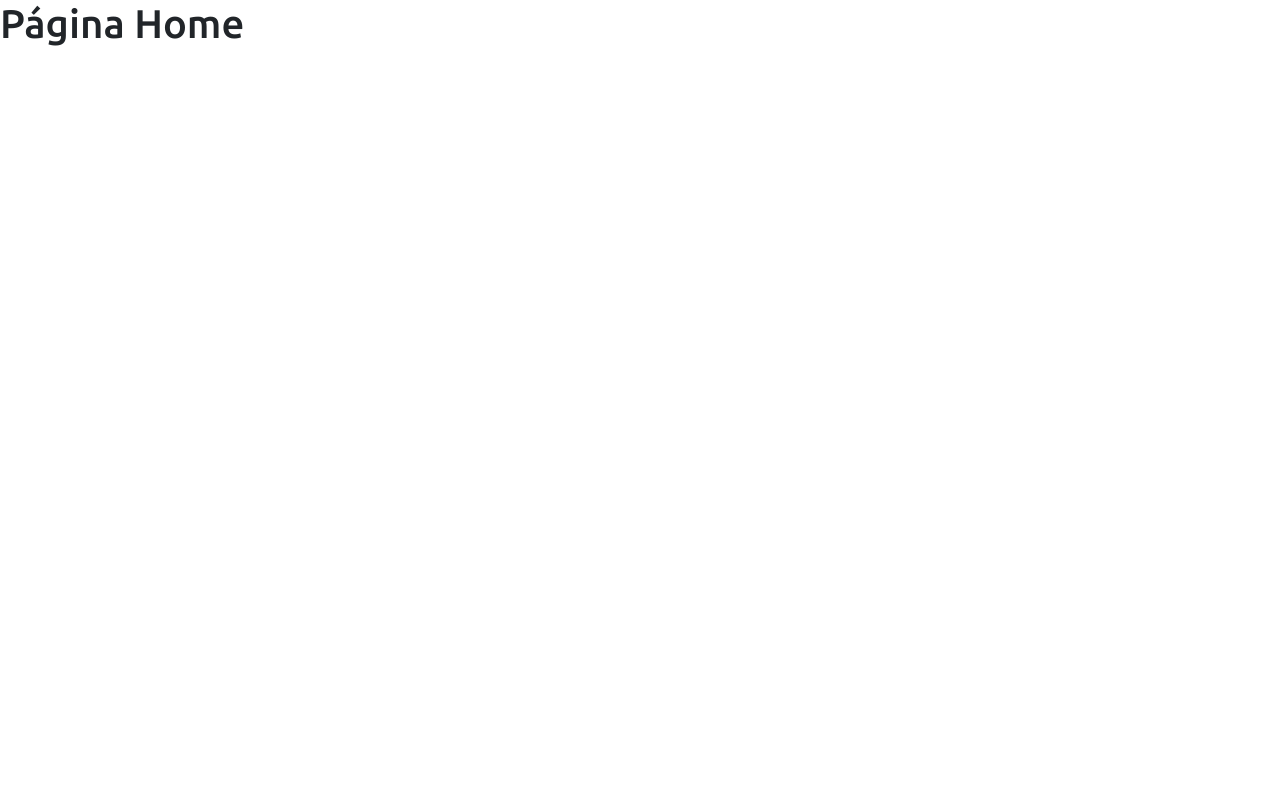
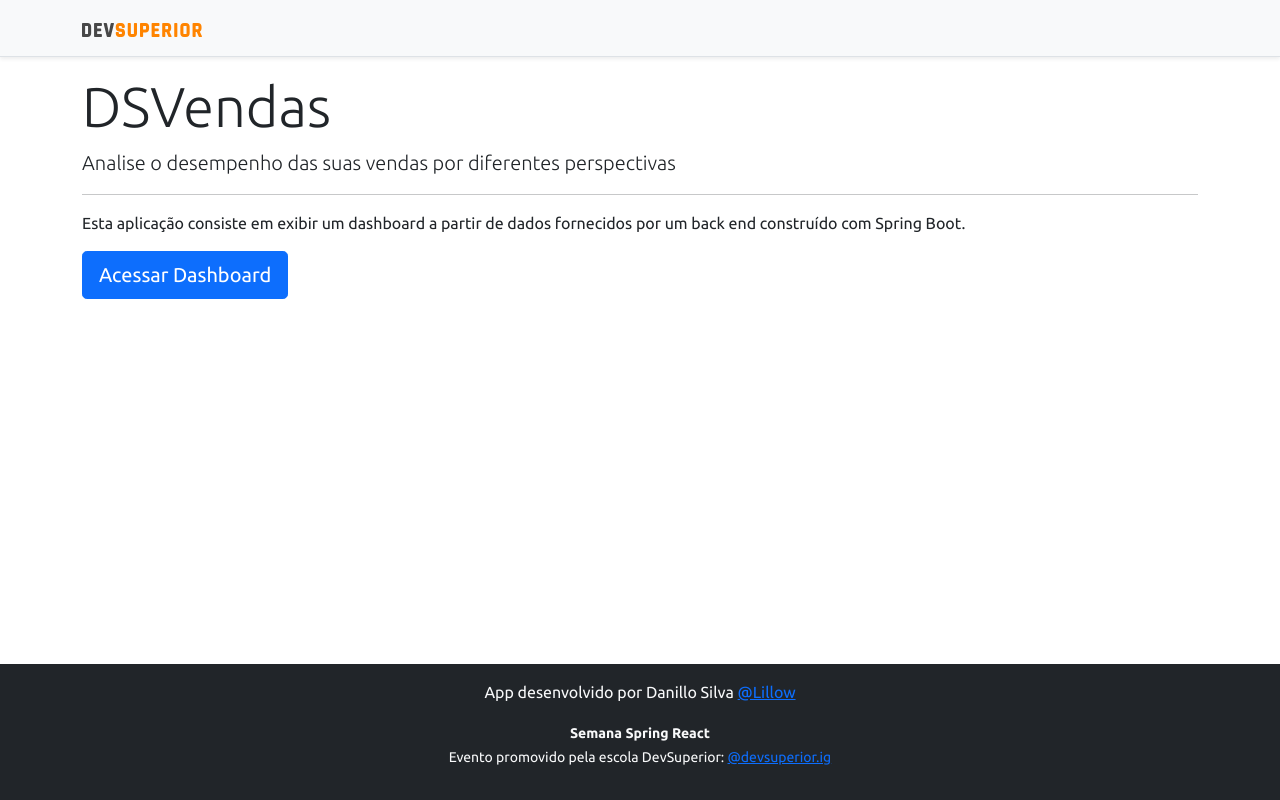
Before and after one commit to Lillow/dsvendas, a React (Create React App) app in the folder frontend/: page / in a window 1280 px wide. Built offline with nearby package versions, Linux system fonts and the light colour scheme.

Commit message:
Home, navigation

```diff
--- a/frontend/src/components/NavBar/index.tsx
+++ b/frontend/src/components/NavBar/index.tsx
@@ -1,11 +1,14 @@
 import ImgDsDark from 'assets/img/ds-dark.svg'
+import { Link } from 'react-router-dom'
 
 const NavBar = () => {
   return (
     <div className="d-flex flex-column flex-md-row align-items-center p-3 px-md-4 mb-3 bg-light border-bottom shadow-sm">
       <div className="container">
         <nav className="my-2 my-md-0 mr-md-3">
-          <img src={ImgDsDark} alt="DevSuperior" width="120" />
+          <Link to="/">
+            <img src={ImgDsDark} alt="DevSuperior" width="120" />
+          </Link>
         </nav>
       </div>
     </div>
--- a/frontend/src/pages/Home/index.tsx
+++ b/frontend/src/pages/Home/index.tsx
@@ -1,8 +1,29 @@
+import Footer from 'components/Footer'
+import NavBar from 'components/NavBar'
+import { Link } from 'react-router-dom'
+
 const Home = () => {
   return (
-    <div>
-      <h1>Página Home</h1>
-    </div>
+    <>
+      <NavBar />
+      <div className="container">
+        <div className="jumbotron">
+          <h1 className="display-4">DSVendas</h1>
+          <p className="lead">
+            Analise o desempenho das suas vendas por diferentes perspectivas
+          </p>
+          <hr />
+          <p>
+            Esta aplicação consiste em exibir um dashboard a partir de dados
+            fornecidos por um back end construído com Spring Boot.
+          </p>
+          <Link className="btn btn-primary btn-lg" to="/dashboard">
+            Acessar Dashboard
+          </Link>
+        </div>
+      </div>
+      <Footer />
+    </>
   )
 }
 
```
